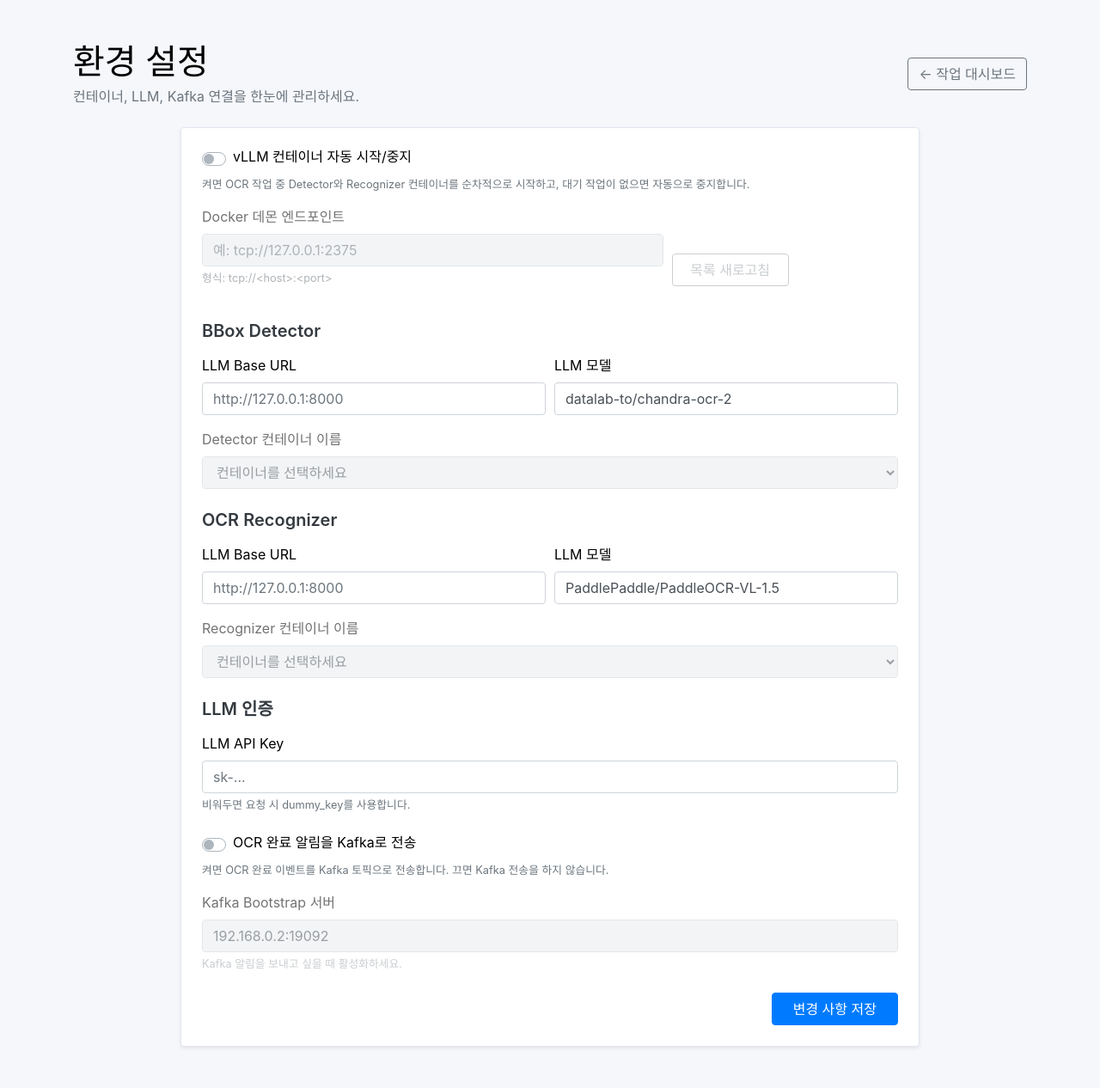
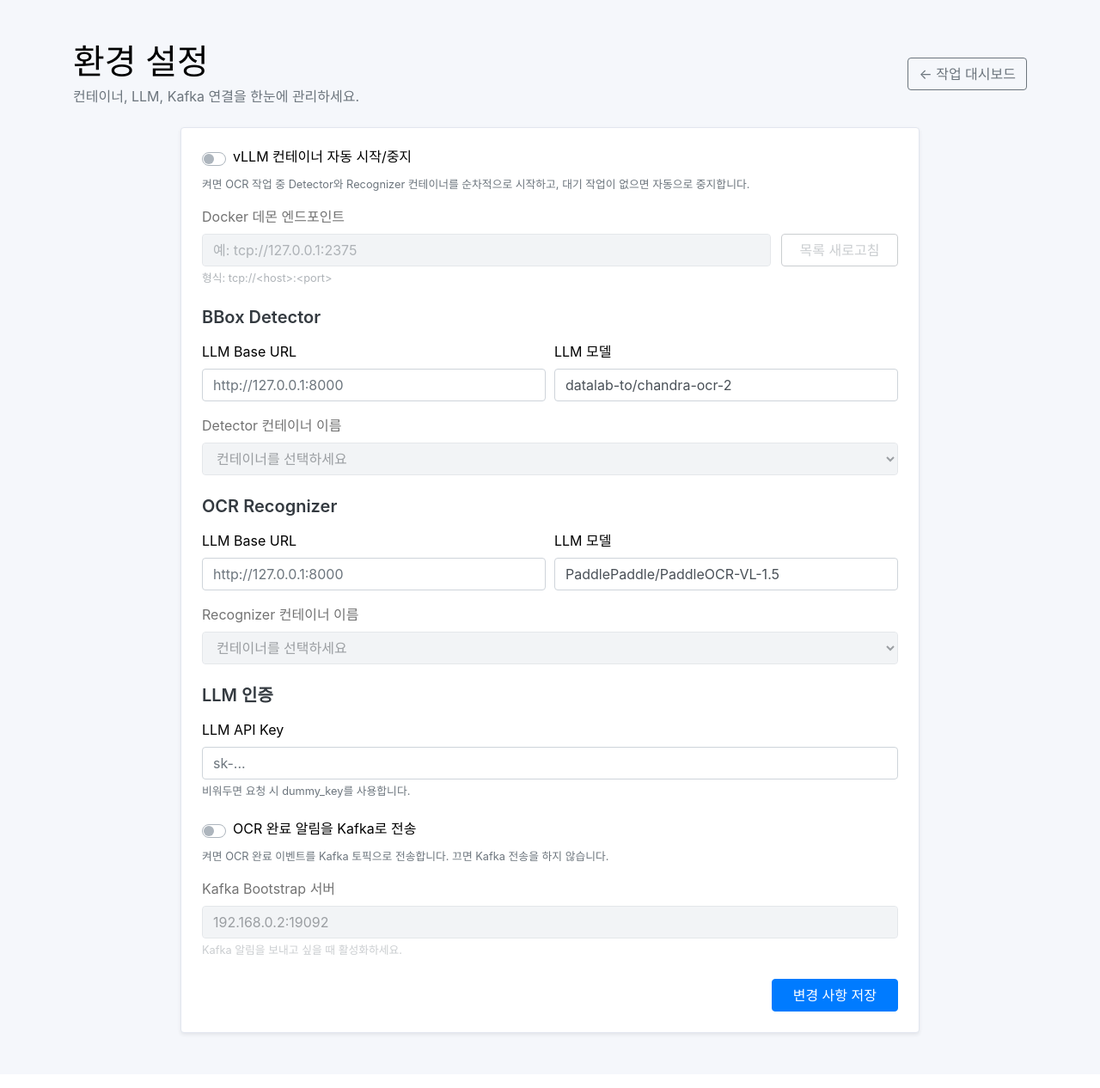
Before and after one commit to woojh3690/video_ocr, a FastAPI app: page /settings in a window 1280 px wide. Shown: the whole page at 86% size. After the commit the page ends 1206 px from the top, so only its background shows below. Run offline with FastAPI, Linux system fonts and the light colour scheme; some libraries are stand-ins or nearby versions.

Commit message:
수정: "목록 새로고침" 버튼이 가로로 정확하게 정렬되지 않았던 문제

```diff
--- a/src/static/style.css
+++ b/src/static/style.css
@@ -252,12 +252,6 @@ body.settings-page {
     align-items: flex-start;
 }
 
-.docker-refresh-group {
-    display: flex;
-    align-items: flex-start;
-    padding-top: 1.95rem;
-}
-
 #refresh-docker-list {
     margin-top: 0;
     width: auto;
@@ -428,3 +422,61 @@ body.settings-page {
 #mask-controls.mask-disabled {
     opacity: 0.6;
 }
+
+/* UI alignment fixes: OCR mode toggle and Docker refresh input group */
+.docker-url-row {
+    margin-bottom: 1rem;
+}
+
+.docker-url-input-group {
+    display: flex;
+    align-items: stretch;
+    gap: .75rem;
+}
+
+.docker-url-input-group .form-control {
+    height: calc(1.5em + .75rem + 2px);
+    border-radius: .25rem !important;
+}
+
+.docker-url-input-group .input-group-append {
+    display: flex;
+    align-items: stretch;
+    margin-left: 0;
+}
+
+.docker-url-input-group .btn {
+    height: calc(1.5em + .75rem + 2px);
+    display: inline-flex;
+    align-items: center;
+    justify-content: center;
+    margin: 0;
+    white-space: nowrap;
+    border-radius: .25rem !important;
+}
+
+.docker-refresh-group {
+    display: flex;
+    align-items: stretch;
+    padding-top: 0;
+}
+
+#refresh-docker-list {
+    width: auto;
+    min-width: 8.5rem;
+    margin-top: 0;
+}
+
+@media (max-width: 767.98px) {
+    .docker-url-input-group {
+        flex-direction: column;
+        gap: .5rem;
+    }
+
+    .docker-url-input-group .form-control,
+    .docker-url-input-group .btn,
+    .docker-url-input-group .input-group-append {
+        width: 100%;
+    }
+}
+/* End UI alignment fixes */
--- a/src/templates/settings.html
+++ b/src/templates/settings.html
@@ -32,15 +32,15 @@
                 <small class="form-text text-muted mb-3">
                     켜면 OCR 작업 중 Detector와 Recognizer 컨테이너를 순차적으로 시작하고, 대기 작업이 없으면 자동으로 중지합니다.
                 </small>
-                <div class="form-row align-items-end docker-url-row">
-                    <div class="form-group col-md-8">
-                        <label for="docker-url">Docker 데몬 엔드포인트</label>
+                <div class="form-group docker-url-row">
+                    <label for="docker-url">Docker 데몬 엔드포인트</label>
+                    <div class="input-group docker-url-input-group">
                         <input type="text" id="docker-url" class="form-control docker-control" placeholder="예: tcp://127.0.0.1:2375" required>
-                        <small class="form-text text-muted">형식: tcp://&lt;host&gt;:&lt;port&gt;</small>
+                        <div class="input-group-append docker-refresh-group">
+                            <button type="button" class="btn btn-outline-secondary" id="refresh-docker-list">목록 새로고침</button>
+                        </div>
                     </div>
-                    <div class="form-group col-md-4 docker-refresh-group">
-                        <button type="button" class="btn btn-outline-secondary" id="refresh-docker-list">목록 새로고침</button>
-                    </div>
+                    <small class="form-text text-muted">형식: tcp://&lt;host&gt;:&lt;port&gt;</small>
                 </div>
             </section>
 
```
